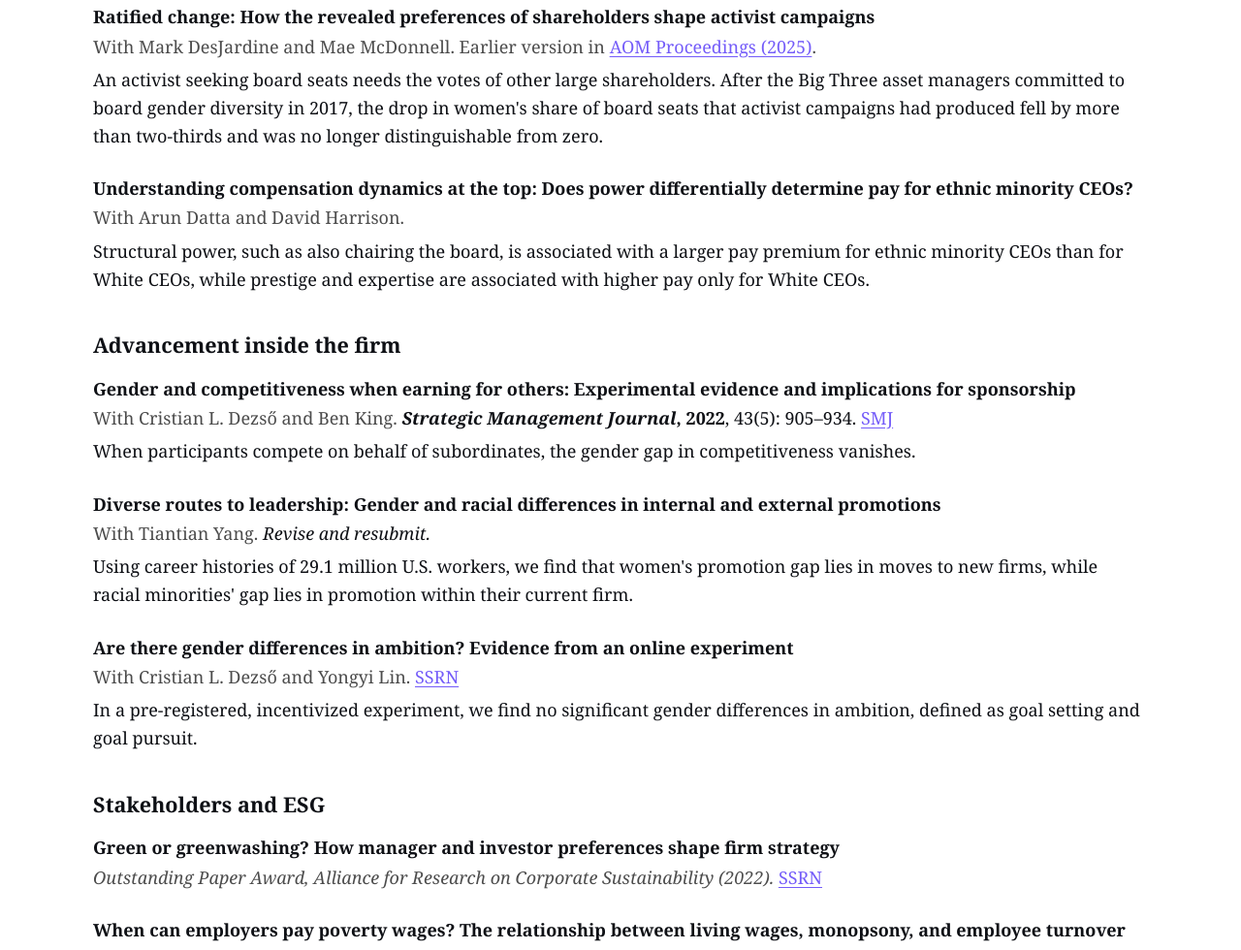
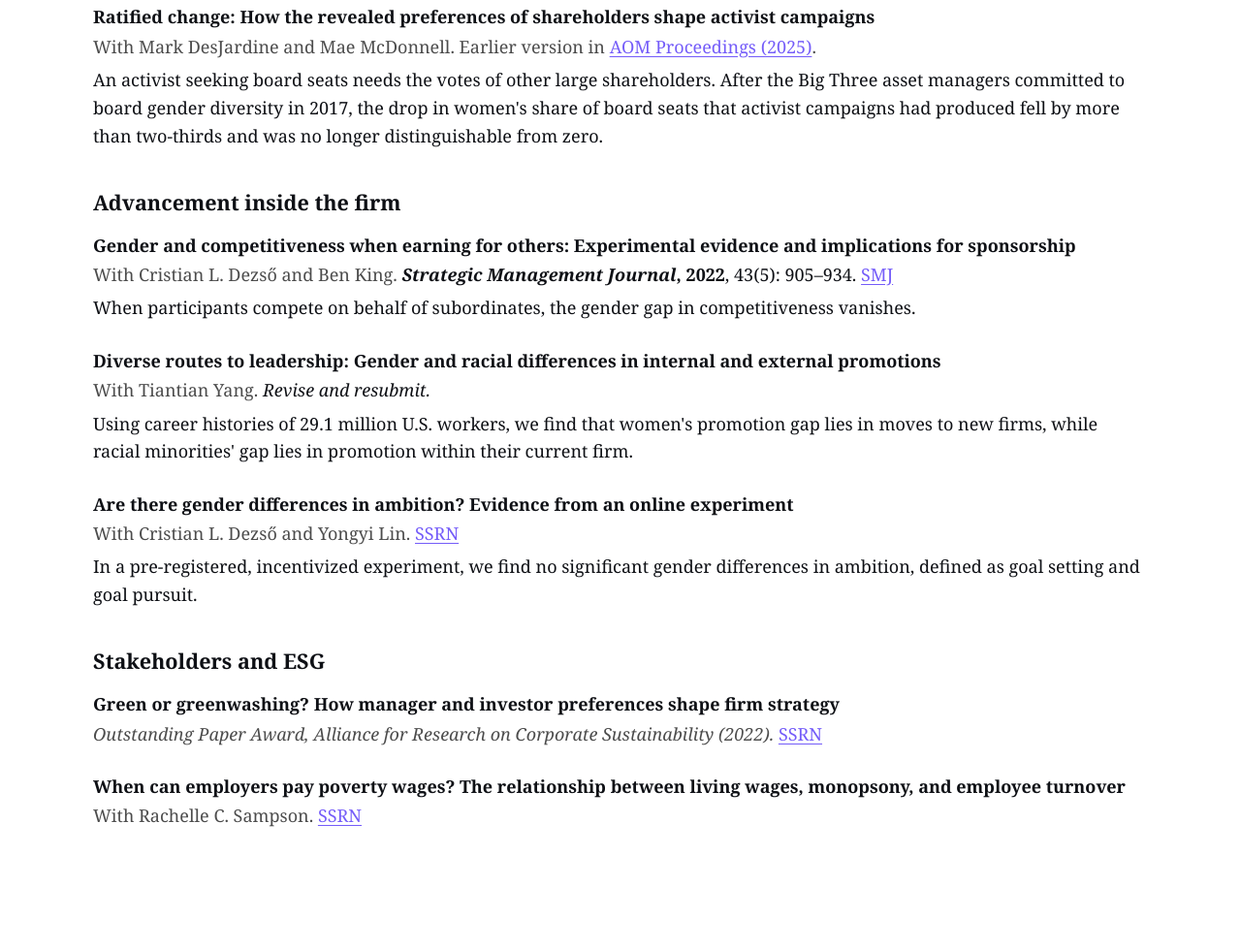
Before and after one commit to nbarrymore/homepage, a plain HTML site: page docs/research/index.html in a window 1280 px wide. Shown: the part 852-1832 px from the top of the page at 97% size. After the commit the page ends 1734 px from the top, so only its background shows below. Drawn offline with Linux system fonts and the light colour scheme.

Commit message:
fix: drop CEO pay paper from Research page
Co-Authored-By: Claude Opus 5.5 <noreply@anthropic.com>

```diff
--- a/docs/research/index.html
+++ b/docs/research/index.html
@@ -77,12 +77,6 @@
       <p class="paper-summary">An activist seeking board seats needs the votes of other large shareholders. After the Big Three asset managers committed to board gender diversity in 2017, the drop in women's share of board seats that activist campaigns had produced fell by more than two-thirds and was no longer distinguishable from zero.</p>
     </article>
 
-    <article class="paper">
-      <p class="paper-title">Understanding compensation dynamics at the top: Does power differentially determine pay for ethnic minority CEOs?</p>
-      <p class="paper-meta">With Arun Datta and David Harrison.</p>
-      <p class="paper-summary">Structural power, such as also chairing the board, is associated with a larger pay premium for ethnic minority CEOs than for White CEOs, while prestige and expertise are associated with higher pay only for White CEOs.</p>
-    </article>
-
     <h2 id="advancement">Advancement inside the firm</h2>
 
     <article class="paper">
```
